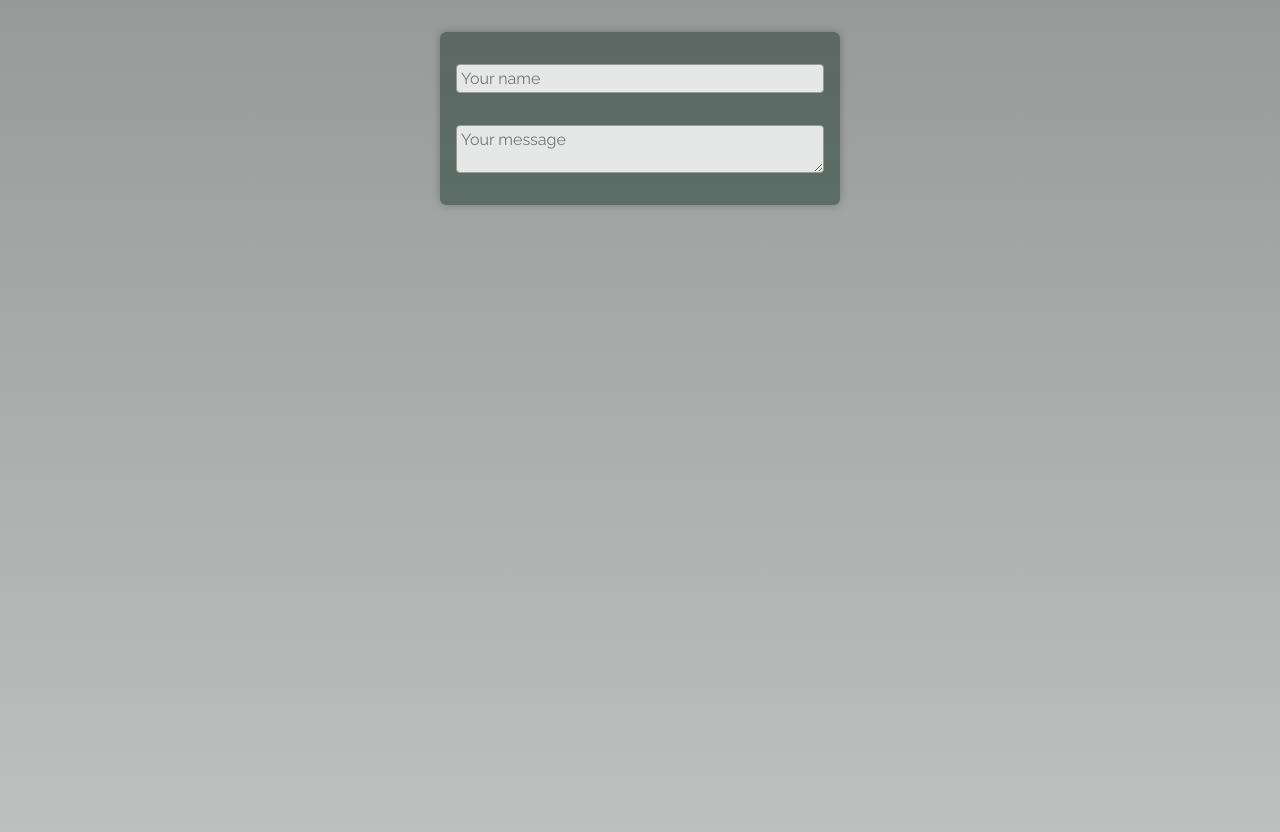
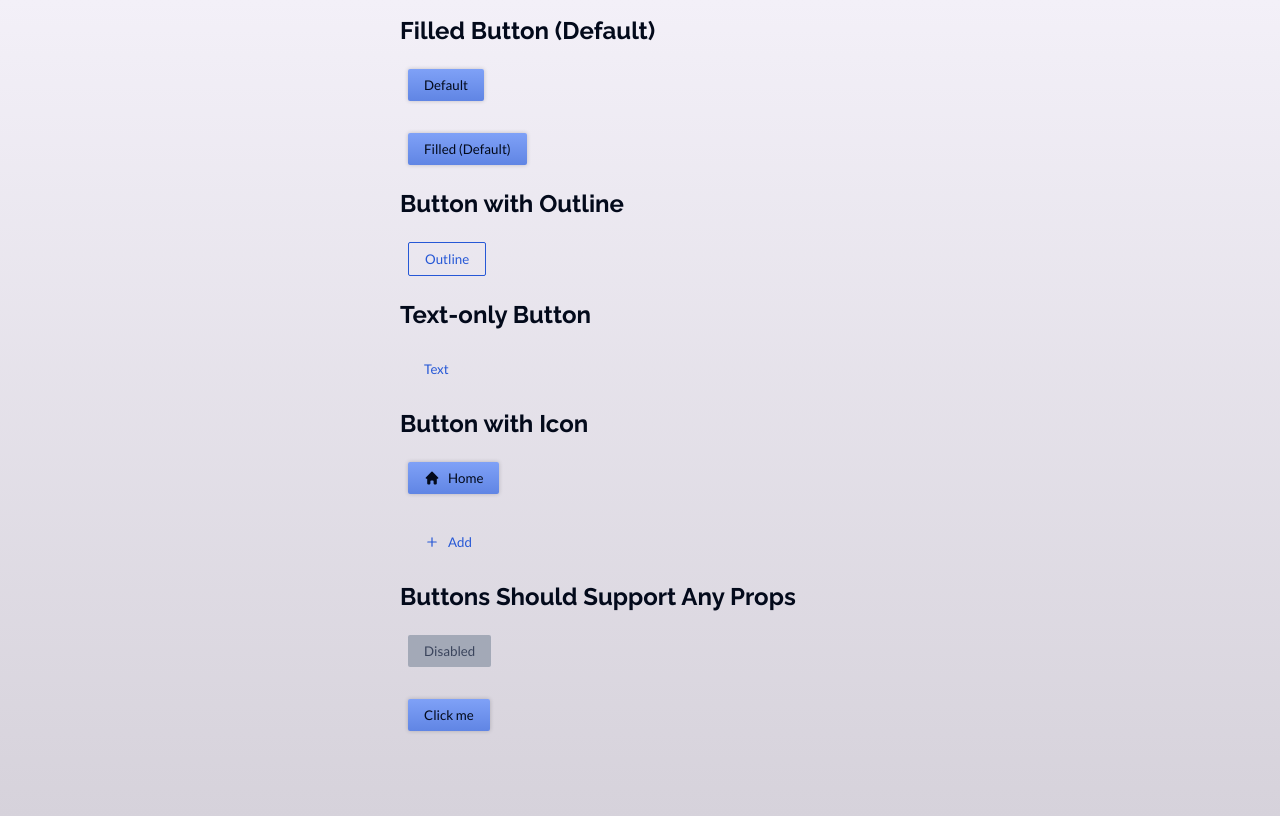
Before and after one commit to mohsina-rifa/udemy-coding-exercises, a React (Vite) app: page / in a window 1280 px wide. Built offline with nearby package versions, Linux system fonts and the light colour scheme.

Commit message:
Exercise-15: Creating Flexible Components

```diff
--- a/src/App.jsx
+++ b/src/App.jsx
@@ -1,28 +1,91 @@
 /*
-Your task is to work on the Input component such that it either returns a <textarea> element or an <input> element, depending on whether a richText prop set on Input is true or false.
+Your task is to build a highly re-usable, custom Button component that can be used in all the following ways (also see the code in the App.js file):
 
-I.e., if used like this:
 
-<Input richText />
-the Input component should render a <textarea>. Otherwise, it should render an <input>.
+"Filled" mode (default):
+  <Button>Default</Button>
+or
+  <Button mode="filled">Filled</Button>
 
-In addition, the Input component should forward all other props directly to the returned <textarea> or <input> elements.
+"Outline" mode:
+  <Button mode="outline">Outline</Button>
 
-I.e., it should be usable like this:
+"Text-only" mode:
+  <Button mode="text">Text</Button>
 
-<Input type="text" placeholder="Your name" />
-(as seen in the existing App.js file)
+With Icon:
+  <Button Icon={HomeIcon}>Home</Button>
+or
+  <Button Icon={PlusIcon} mode="text">
+    Add
+  </Button>
+
+
+Hint: To make sure the icon becomes visible (if passed correctly to the component & used in there), wrap the icon component in the button with a <span> that has the class "button-icon" on it.
+
+Also wrap the children prop with a <span>!
+
+You find all the styles (CSS classes) that are required to build a button that supports these different "modes" in the provided index.css file!
+
+All buttons need a button CSS class - and then, depending on their mode, additional classes.
+
+In addition, the custom Button component must accept all standard props that could be set on the built-in <button>. These props should be forwarded to the default <button> element that will be used in the custom Button component.
+
+Your task therefore is to work on the Button component provided in the Button.js file. Don't add multiple custom components, instead work on that one provided component and make sure that it supports all these different modes & features. Also make sure, that if no mode is set, the "filled" mode is assumed as a default.
 */
 
 
 
-import Input from './Input';
+import Button from './Button';
+import HomeIcon from './HomeIcon';
+import PlusIcon from './PlusIcon';
 
 function App() {
   return (
-    <div id="content">
-      <Input type="text" placeholder="Your name" />
-      <Input richText placeholder="Your message" />
+     <div id="app">
+      <section>
+        <h2>Filled Button (Default)</h2>
+        <p>
+          <Button>Default</Button>
+        </p>
+        <p>
+          <Button mode="filled">Filled (Default)</Button>
+        </p>
+      </section>
+      <section>
+        <h2>Button with Outline</h2>
+        <p>
+          <Button mode="outline">Outline</Button>
+        </p>
+      </section>
+      <section>
+        <h2>Text-only Button</h2>
+        <p>
+          <Button mode="text">Text</Button>
+        </p>
+      </section>
+      <section>
+        <h2>Button with Icon</h2>
+        <p>
+          <Button Icon={HomeIcon}>Home</Button>
+        </p>
+        <p>
+          <Button Icon={PlusIcon} mode="text">
+            Add
+          </Button>
+        </p>
+      </section>
+      <section>
+        <h2>Buttons Should Support Any Props</h2>
+        <p>
+          <Button mode="filled" disabled>
+            Disabled
+          </Button>
+        </p>
+        <p>
+          <Button onClick={() => console.log('Clicked!')}>Click me</Button>
+        </p>
+      </section>
     </div>
   );
 }
--- /dev/null
+++ b/src/Button.jsx
@@ -0,0 +1,22 @@
+export default function Button({ children, mode = 'filled', Icon, ...props }) {
+  let cssClasses = 'button';
+
+  if (mode === 'filled') {
+    cssClasses += ' filled-button';
+  } else if (mode === 'outline') {
+    cssClasses += ' outline-button';
+  } else if (mode === 'text') {
+    cssClasses += ' text-button';
+  }
+
+  if (Icon) {
+    cssClasses += ' icon-button';
+  }
+
+  return (
+    <button className={cssClasses} {...props}>
+      {Icon && <span className="button-icon"><Icon /></span>}
+      <span>{children}</span>
+    </button>
+  );
+}
--- /dev/null
+++ b/src/HomeIcon.jsx
@@ -0,0 +1,15 @@
+export default function HomeIcon() {
+  return (
+    <svg
+      xmlns="http://www.w3.org/2000/svg"
+      viewBox="0 0 20 20"
+      fill="currentColor"
+    >
+      <path
+        fillRule="evenodd"
+        d="M9.293 2.293a1 1 0 011.414 0l7 7A1 1 0 0117 11h-1v6a1 1 0 01-1 1h-2a1 1 0 01-1-1v-3a1 1 0 00-1-1H9a1 1 0 00-1 1v3a1 1 0 01-1 1H5a1 1 0 01-1-1v-6H3a1 1 0 01-.707-1.707l7-7z"
+        clipRule="evenodd"
+      />
+    </svg>
+  );
+}
--- a/src/Input.jsx
+++ /dev/null
@@ -1,9 +0,0 @@
-export default function Input({ richText, ...props }) {
-  // return a <textarea> if a richText prop is true
-  // return an <input> otherwise
-  // forward / set the received props on the returned elements
-  if (richText) {
-    return <textarea {...props} />;
-  }
-  return <input {...props} />;
-}
--- /dev/null
+++ b/src/PlusIcon.jsx
@@ -0,0 +1,11 @@
+export default function PlusIcon() {
+  return (
+    <svg
+      xmlns="http://www.w3.org/2000/svg"
+      viewBox="0 0 20 20"
+      fill="currentColor"
+    >
+      <path d="M10.75 4.75a.75.75 0 00-1.5 0v4.5h-4.5a.75.75 0 000 1.5h4.5v4.5a.75.75 0 001.5 0v-4.5h4.5a.75.75 0 000-1.5h-4.5v-4.5z" />
+    </svg>
+  );
+}
--- a/src/index.css
+++ b/src/index.css
@@ -9,30 +9,76 @@ body {
   font-family: 'Raleway', sans-serif;
   -webkit-font-smoothing: antialiased;
   -moz-osx-font-smoothing: grayscale;
-  background: linear-gradient(#979a99, #bcc1bf);
-  color: #2c312f;
+  background: linear-gradient(#f3f0f8, #d6d2db);
+  color: #e5d9f1;
   min-height: 100vh;
 }
 
-#content {
-  width: 25rem;
-  margin: 2rem auto;
-  padding: 1rem;
-  background: linear-gradient(#5d6965, #5b6d66);
-  display: flex;
-  flex-direction: column;
-  align-items: center;
-  justify-content: center;
-  box-shadow: 0 0 8px rgba(0, 0, 0, 0.25);
-  border-radius: 6px;
+section {
+  margin: 1rem auto;
+  max-width: 30rem;
 }
 
-input, textarea {
-  font: inherit;
-  padding: 0.25rem;
-  border-radius: 4px;
-  border: 1px solid #979a99;
-  background: #e5e8e7;
-  width: 100%;
-  margin: 1rem 0;
+h2 {
+  font-size: 1.5rem;
+  font-weight: 700;
+  margin: 0;
+  color: #030a1b;
 }
+
+.button {
+  display: inline-block;
+  margin: 0.5rem;
+  padding: 0.5rem 1rem;
+  border: none;
+  background: transparent;
+  font-family: 'Lato', sans-serif;
+  text-decoration: none;
+  cursor: pointer;
+  border-radius: 2px;
+}
+
+.icon-button {
+  display: inline-flex;
+  align-items: center;
+  gap: 0.5rem;
+}
+
+.button-icon {
+  width: 1rem;
+  height: 1rem;
+}
+
+.filled-button {
+  background: linear-gradient(#7fa1f7, #6085e4);
+  color: #030a1b;
+  box-shadow: 0 0 4px rgba(0, 0, 0, 0.2);
+}
+
+.filled-button:hover {
+  background: linear-gradient(#89a9fb, #6890f6);
+}
+
+.filled-button:disabled {
+  background: #a3a9b7;
+  color: #3a445c;
+  box-shadow: none;
+  cursor: not-allowed;
+}
+
+.outline-button {
+  border: 1px solid #2658d6;
+  color: #2658d6;
+}
+
+.outline-button:hover {
+  background: #cbd8fc;
+}
+
+.text-button {
+  color: #2658d6;
+}
+
+.text-button:hover {
+  background: #cbd8fc;
+}
```
